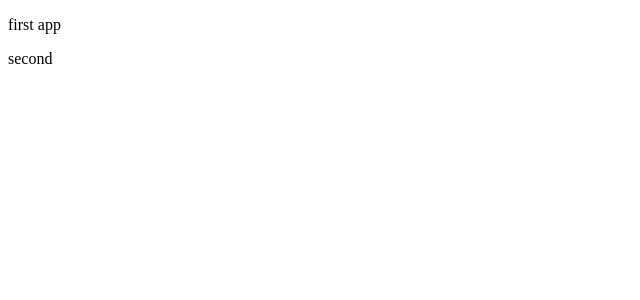
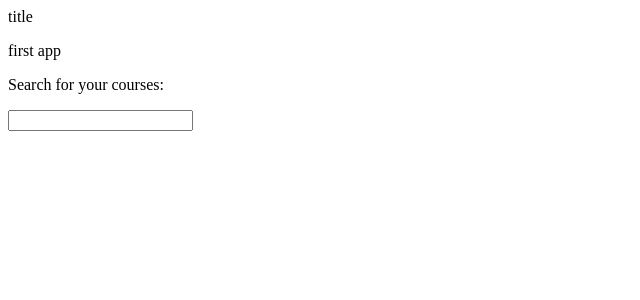
Before and after one commit to redacted24/mari-scheduler, a React (Vite) app in the folder app/: page / in a window 1280 px wide. Shown: the top 300 px of the page, without its empty margins (0-640 px from the left). Built offline with nearby package versions, Linux system fonts and the light colour scheme; no server answers.

Commit message:
Search bar component set

```diff
--- a/app/src/App.jsx
+++ b/app/src/App.jsx
@@ -1,11 +1,12 @@
 import backendService from './services/backend'
 import { useState, useEffect } from 'react'
+import SearchBar from './components/searchBar'
 
-const Second = () => {
-  console.log("Loaded Second")
+const Title = () => {
+  console.log("Loaded Title")
   return (
     <div>
-      second
+      title
     </div>
   )
 }
@@ -15,6 +16,7 @@ const App = () => {
 
   const [courses, setCourses] = useState([])
   const [errorMessage, setErrorMessage] = useState(null)
+  const [search, setSearch] = useState('')
 
   // Initial data fetch
   useEffect(() => {
@@ -29,15 +31,16 @@ const App = () => {
     // Make an Error Message Component
     .catch(() => {
       console.log('❌ Courses data could not be fetched')
-      setErrorMessage('Error in fetching country data')
+      setErrorMessage('Error in fetching courses data')
       setTimeout(() => setErrorMessage(null), 3000)
     })
   }, [])
 
   return (
     <div>
+      <Title/>
       <p>first app</p>
-      <Second/>
+      <SearchBar search = {search} setSearch = {setSearch}></SearchBar>
     </div>
   )
 }
--- /dev/null
+++ b/app/src/components/searchBar.jsx
@@ -0,0 +1,15 @@
+const SearchBar = ({search, setSearch}) => {
+    // Handle the Input Bar
+    const handleSearchChange = (event) => {
+        console.log(event.target.value)
+        setSearch(event.target.value)
+    }
+
+    return (
+        <div>
+            <p>Search for your courses:</p><input value = {search} onChange = {handleSearchChange}></input>
+        </div>
+    )
+}
+
+export default SearchBar
```
